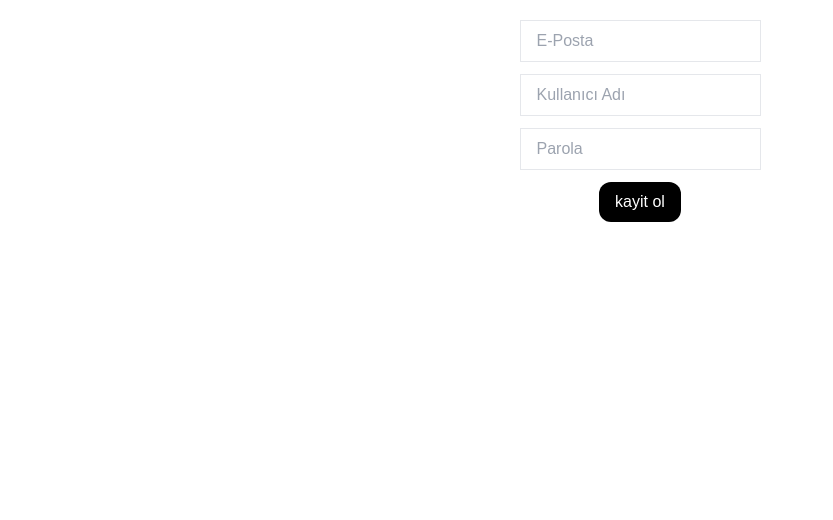
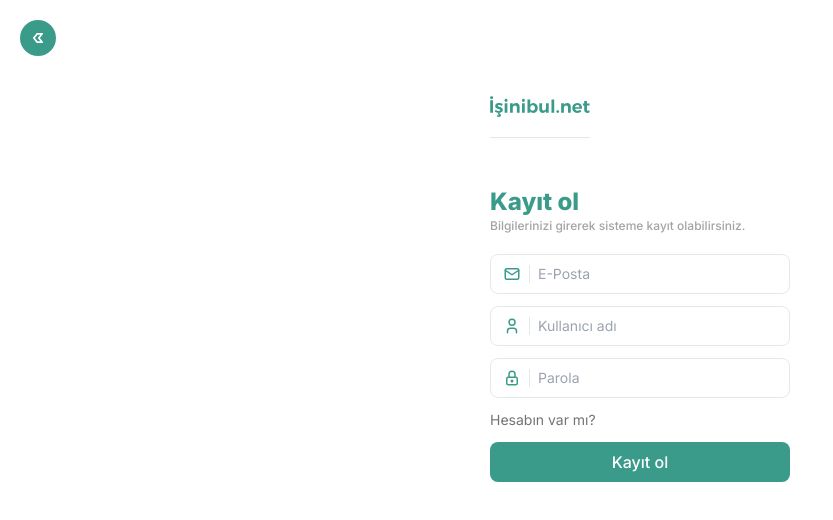
Before and after one commit to ozmberkan/isinibul.net, a Next.js app: page /kayit in a window 1280 px wide. Shown: the top 520 px of the page, without its empty margins (0-833 px from the left). Built offline with nearby package versions, Linux system fonts and the light colour scheme.

Commit message:
giriş ve kayıt ekranları tasarlandı. & UI güncellemeleri yapıldı.

```diff
--- a/app/(auth)/giris/page.tsx
+++ b/app/(auth)/giris/page.tsx
@@ -6,6 +6,10 @@
 import { useDispatch } from "react-redux";
 import { AppDispatch } from "@/redux/store";
 import { loginService } from "@/redux/slices/userSlice";
+import Image from "next/image";
+import Logo from "@/assets/logo.svg";
+import { TbArrowBadgeLeft, TbLock, TbMail } from "react-icons/tb";
+import Link from "next/link";
 
 type girisProps = {
   email: string;
@@ -31,27 +35,63 @@
   };
 
   return (
+    <div className="flex-grow justify-center items-start flex pt-24 relative">
+      <Link
+        href={"/"}
+        className="absolute top-5 left-5 bg-primary text-white rounded-full p-2 flex justify-center items-center"
+      >
+        <TbArrowBadgeLeft size={20} />
+      </Link>
+      <div className="  min-w-[300px]  flex flex-col items-start justify-start">
+        <Image
+          src={Logo}
+          alt="Logo"
+          width={100}
+          className="border-b pb-5 mb-12"
+        />
+        <h1 className="font-extrabold text-primary text-2xl">Oturum aç</h1>
+        <p className="text-xs text-neutral-400 font-medium">
+          Bilgilerinizi girerek sisteme giriş yapabilirsiniz.
+        </p>
         <form
           onSubmit={handleSubmit(loginHandle)}
-      className="flex flex-col justify-center items-center gap-3 mt-5"
+          className="flex flex-col justify-center items-center gap-3 mt-5 w-full"
         >
+          <div className="w-full border pl-3 pr-4 h-10 flex items-center gap-x-2 rounded-lg">
+            <div className="pr-2 border-r">
+              <TbMail className=" text-primary " size={18} />
+            </div>
             <input
               placeholder="E-Posta"
               type="text"
-        className="border px-4 py-2"
+              className="h-full w-full outline-none text-sm"
               {...register("email")}
             />
+          </div>
 
+          <div className="w-full border pl-3 pr-4 h-10 flex items-center gap-x-2 rounded-lg">
+            <div className="pr-2 border-r">
+              <TbLock className=" text-primary " size={18} />
+            </div>{" "}
             <input
               placeholder="Parola"
               type="password"
-        className="border px-4 py-2"
+              className="h-full w-full outline-none text-sm"
               {...register("password")}
             />
-      <button className="bg-black text-white rounded-xl px-4 py-2">
-        giris yap
+          </div>
+          <div className="w-full flex justify-between items-center text-sm">
+            <Link href={"/kayit"} className="text-neutral-500 hover:underline">
+              Hesabın yok mu?
+            </Link>
+          </div>
+
+          <button className="bg-primary font-medium text-white rounded-lg px-4 py-2 w-full">
+            Giriş Yap
           </button>
         </form>
+      </div>
+    </div>
   );
 };
 
--- a/app/(auth)/kayit/page.tsx
+++ b/app/(auth)/kayit/page.tsx
@@ -4,7 +4,11 @@
 import { useRouter } from "next/navigation";
 import { SubmitHandler, useForm } from "react-hook-form";
 import { useDispatch } from "react-redux";
+import Logo from "@/assets/logo.svg";
 import { toast } from "sonner";
+import Image from "next/image";
+import { TbArrowBadgeLeft, TbLock, TbMail, TbUser } from "react-icons/tb";
+import Link from "next/link";
 
 type KayitProps = {
   email: string;
@@ -31,32 +35,72 @@
   };
 
   return (
+    <div className="flex-grow justify-center items-start flex pt-24 relative">
+      <Link
+        href={"/"}
+        className="absolute top-5 left-5 bg-primary text-white rounded-full p-2 flex justify-center items-center"
+      >
+        <TbArrowBadgeLeft size={20} />
+      </Link>
+      <div className="  min-w-[300px]  flex flex-col items-start justify-start">
+        <Image
+          src={Logo}
+          alt="Logo"
+          width={100}
+          className="border-b pb-5 mb-12"
+        />
+        <h1 className="font-extrabold text-primary text-2xl">Kayıt ol</h1>
+        <p className="text-xs text-neutral-400 font-medium">
+          Bilgilerinizi girerek sisteme kayıt olabilirsiniz.
+        </p>
         <form
           onSubmit={handleSubmit(registerHandle)}
-      className="flex flex-col justify-center items-center gap-3 mt-5"
+          className="flex flex-col justify-center items-center gap-3 mt-5 w-full"
         >
+          <div className="w-full border pl-3 pr-4 h-10 flex items-center gap-x-2 rounded-lg">
+            <div className="pr-2 border-r">
+              <TbMail className=" text-primary " size={18} />
+            </div>
             <input
               placeholder="E-Posta"
               type="text"
-        className="border px-4 py-2"
+              className="h-full w-full outline-none text-sm"
               {...register("email")}
             />
+          </div>
+          <div className="w-full border pl-3 pr-4 h-10 flex items-center gap-x-2 rounded-lg">
+            <div className="pr-2 border-r">
+              <TbUser className=" text-primary " size={18} />
+            </div>
             <input
-        placeholder="Kullanıcı Adı"
+              placeholder="Kullanıcı adı"
               type="text"
-        className="border px-4 py-2"
+              className="h-full w-full outline-none text-sm"
               {...register("username")}
             />
+          </div>
+          <div className="w-full border pl-3 pr-4 h-10 flex items-center gap-x-2 rounded-lg">
+            <div className="pr-2 border-r">
+              <TbLock className=" text-primary " size={18} />
+            </div>{" "}
             <input
               placeholder="Parola"
               type="password"
-        className="border px-4 py-2"
+              className="h-full w-full outline-none text-sm"
               {...register("password")}
             />
-      <button className="bg-black text-white rounded-xl px-4 py-2">
-        kayit ol
+          </div>
+          <div className="w-full flex justify-between items-center text-sm">
+            <Link href={"/giris"} className="text-neutral-500 hover:underline">
+              Hesabın var mı?
+            </Link>
+          </div>
+          <button className="bg-primary font-medium text-white rounded-lg px-4 py-2 w-full">
+            Kayıt ol
           </button>
         </form>
+      </div>
+    </div>
   );
 };
 
--- a/app/(auth)/layout.tsx
+++ b/app/(auth)/layout.tsx
@@ -3,6 +3,7 @@
 import NextTopLoader from "nextjs-toploader";
 import { Toaster } from "sonner";
 import ReduxProvider from "@/redux/ReduxProvider";
+import { Inter } from "next/font/google";
 
 export const metadata: Metadata = {
   title: "İşinibul.net - Kolayca İşini Bulur!",
@@ -10,14 +11,16 @@
     "İşinibul.net, iş arayanlar ve işverenleri bir araya getiren bir platformdur.",
 };
 
+const inter = Inter({ subsets: ["latin"] });
+
 const AuthLayout = ({ children }: { children: React.ReactNode }) => {
   return (
     <html>
-      <body>
+      <body className={inter.className}>
         <ReduxProvider>
           <Toaster />
           <NextTopLoader showSpinner={false} color="#3B9B8B" />
-          <main>{children}</main>
+          <main className="w-full min-h-screen flex">{children}</main>
         </ReduxProvider>
       </body>
     </html>
```
Lines whose indentation alone changed are shown as unchanged.
